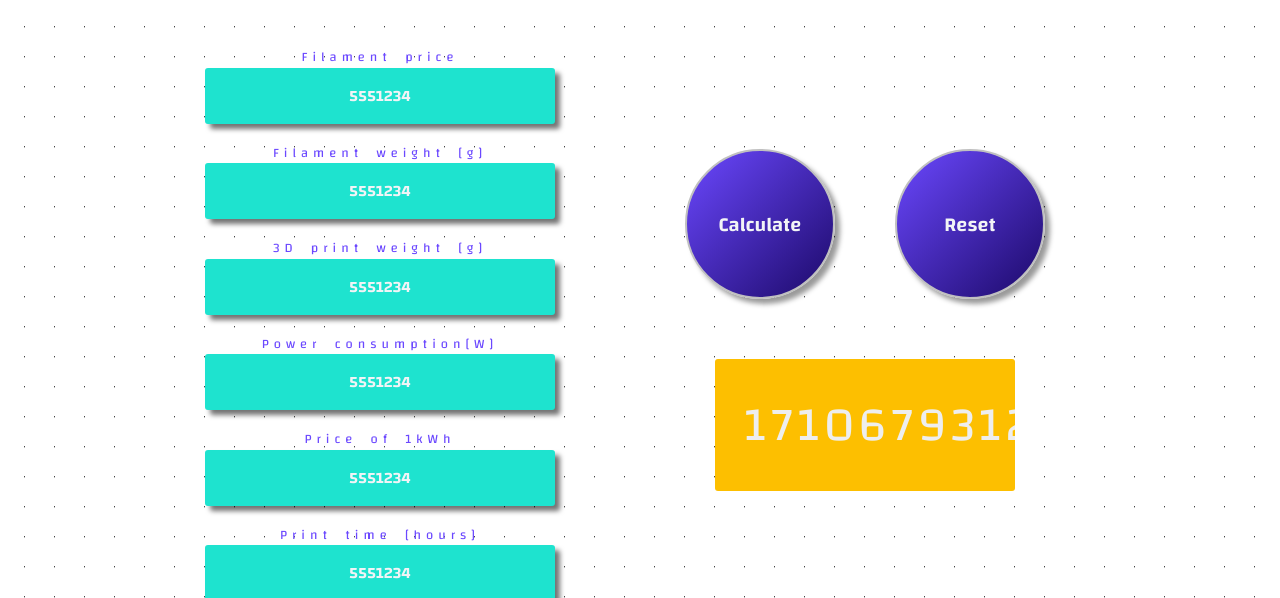
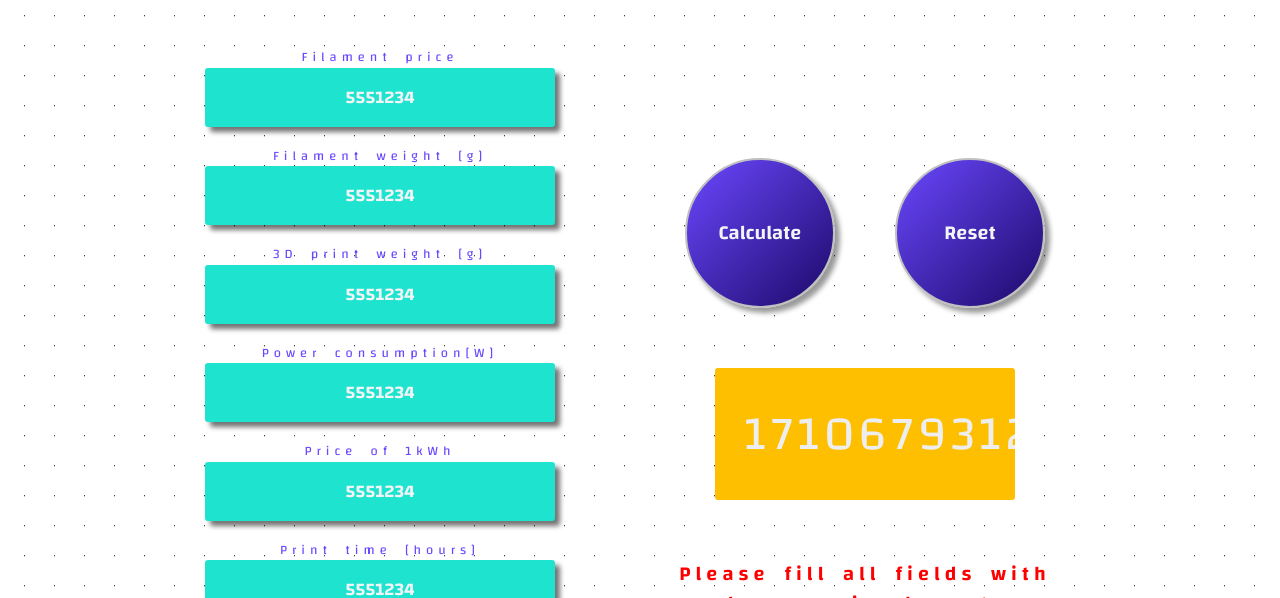
Before and after one commit to mpiechulek/3D-print-model-price-calculator, a website built with webpack: page src/template.html in a window 1280 px wide. Both pictures are taken after typing "5551234", "5551234", "5551234", "5551234", "5551234", "5551234" into the empty fields and a click on the button "Calculate". Shown: the part 202-800 px from the top of the page. Built offline with nearby package versions, Linux system fonts and the light colour scheme.

Commit message:
final v2.3

```diff
--- a/src/js/app.js
+++ b/src/js/app.js
@@ -1,43 +1,73 @@
 //jshint esversion:6
 export const action = (() => {
 
-    let totalPrintCost;
+    let totalPrintCost,
+        rollPrice,
+        fillWeight,
+        _3DWeight,
+        powerCons,
+        priceKWh,
+        time_h,
+        time_m;
+
+    const warning = () => {
+        let sta_1 = document.querySelector('.warning_par').innerHTML = 'Please fill all fields with only numeric characters';
+        return sta_1;
+    };
+
+    const getData = () => {
+        rollPrice = document.getElementById('fill-roll-price').value.replace(",", ".");
+        fillWeight = document.getElementById('fill-weight').value.replace(",", ".");
+        _3DWeight = document.getElementById('print-weight').value.replace(",", ".");
+        powerCons = document.getElementById('pow-consum').value.replace(",", ".");
+        priceKWh = document.getElementById('price-kwh').value.replace(",", ".");
+        time_h = document.getElementById('time-h').value.replace(",", ".");
+        time_m = document.getElementById('time-m').value.replace(",", ".");
+    };
+
+    const calculate = () => {
+
+        let weightRatio = _3DWeight / fillWeight;
+        let totalFillPrice = rollPrice * weightRatio;
+
+        //Print time
+        let time_minute = (time_m / 60);
+        let totlalPrintTime = time_minute + time_h;
+
+        //Power consumption
+        let powerPercentage = (powerCons / 1000);
+        let powerPrice_1h = priceKWh * powerPercentage;
+        let totalPowerCost = powerPrice_1h * totlalPrintTime;
+
+        // total print cost
+        totalPrintCost = Math.round((totalFillPrice + totalPowerCost) * 100) / 100;
+        console.log(`totalPrintCost= ${totalPrintCost}`);
+        return totalPrintCost;
+    };
+
+    // ========================================================================
 
     // Submit calculation
     document.querySelector('.btn_submit').addEventListener('click', () => {
 
-        //variables from inputs form
+        getData();
 
-        const variables = {
-            rollPrice: document.getElementById('fill-roll-price').value.replace(",", "."),
-            fillWeight: document.getElementById('fill-weight').value.replace(",", "."),
-            _3DWeight: document.getElementById('print-weight').value.replace(",", "."),
-            powerCons: document.getElementById('pow-consum').value.replace(",", "."),
-            priceKWh: document.getElementById('price-kwh').value.replace(",", "."),
-            time_h: document.getElementById('time-h').value.replace(",", "."),
-            time_m: document.getElementById('time-m').value.replace(",", ".")
-        };
+        let el = document.getElementsByClassName('form_inputs_input');
 
-        //Fillament price
-        let weightRatio = variables._3DWeight / variables.fillWeight;
-        let totalFillPrice = variables.rollPrice * weightRatio;
-
-        //Print time
-        let time_minute = (variables.time_m / 60);
-        let totlalPrintTime = time_minute + variables.time_h;
-
-        //Power consumption
-        let powerPercentage = (variables.powerCons / 1000);
-        let powerPrice_1h = variables.priceKWh * powerPercentage;
-        let totalPowerCost = powerPrice_1h * totlalPrintTime;
-
-        // total print cost
-        totalPrintCost = Math.round((totalFillPrice + totalPowerCost) * 100) / 100;
+        for (let i = 0; i < el.length; i++) {
+            if (el[i].value === '') {
+                console.log('Warning!');
+                warning();
+            } else {
+                console.log('Calculation');
+                calculate();
+            }
+        }
 
         if (!isNaN(totalPrintCost)) {
             document.getElementById('result').innerHTML = totalPrintCost;
         } else {
-            document.querySelector('.warning_par').innerHTML = 'Please fill all fields with only numeric characters';
+            warning();
         }
     });
 
@@ -45,6 +75,6 @@ export const action = (() => {
     document.querySelector('.btn_reset').addEventListener('click', () => {
         document.getElementById('result').innerHTML = '000';
         document.querySelector('.warning_par').innerHTML = '';
-        let totalPrintCoste = 0;
+        totalPrintCost = '000';
     });
 })();
--- a/src/sass/base/_typography.scss
+++ b/src/sass/base/_typography.scss
@@ -19,6 +19,7 @@ body {
 
 .header_3 {
     margin: $marginbottom-small 0;
+    font-size: $header-h3-font-size;
 }
 
 .paragraph {
--- a/src/sass/base/_variables.scss
+++ b/src/sass/base/_variables.scss
@@ -8,7 +8,7 @@ $font-color-2: #f2f4f6;
 //font sizes:
 $header-h1-font-size: 6rem;
 $header-h2-font-size: 4rem;
-$header-h3-font-size: 2rem;
+$header-h3-font-size: 3rem;
 $paragraph-font-size: 2rem;
 
 // margin bottom:
--- a/src/sass/components/_form.scss
+++ b/src/sass/components/_form.scss
@@ -30,7 +30,7 @@
             color: $font-color-2;
             font-weight: 600;
             font-family: 'Changa', sans-serif;
-            font-size: 1.6rem;
+            font-size: 1.8rem;
             margin-bottom: $marginbottom-small;
             padding: 1.3rem 3rem;
             text-align: center;
@@ -41,7 +41,7 @@
             box-shadow: 5px 5px 5px 0 rgba(0,0,0,0.55);
 
             @include respond(tab-port) {
-                width: 25rem;
+                width: 28rem;
             }
         }
 
```
